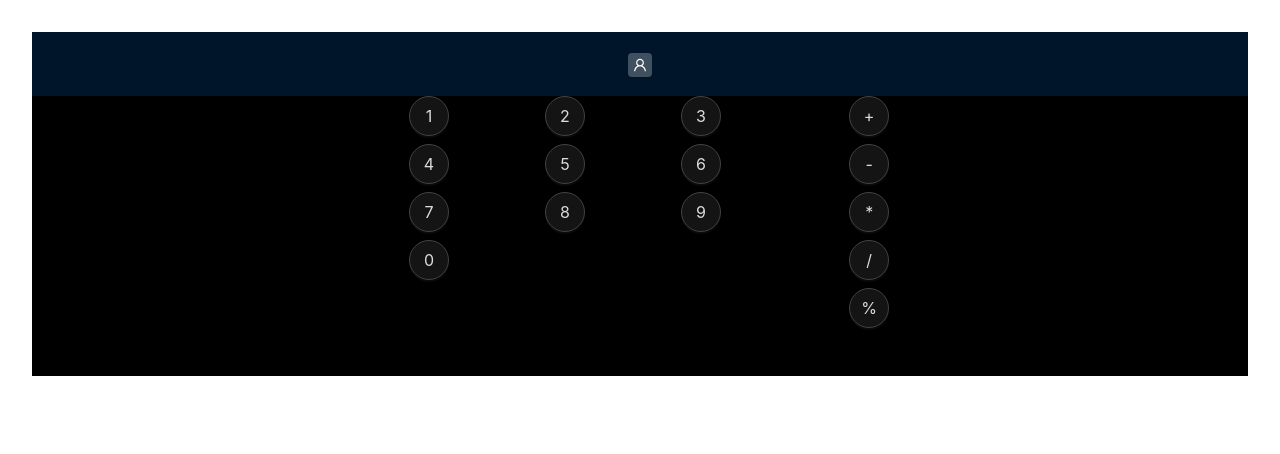
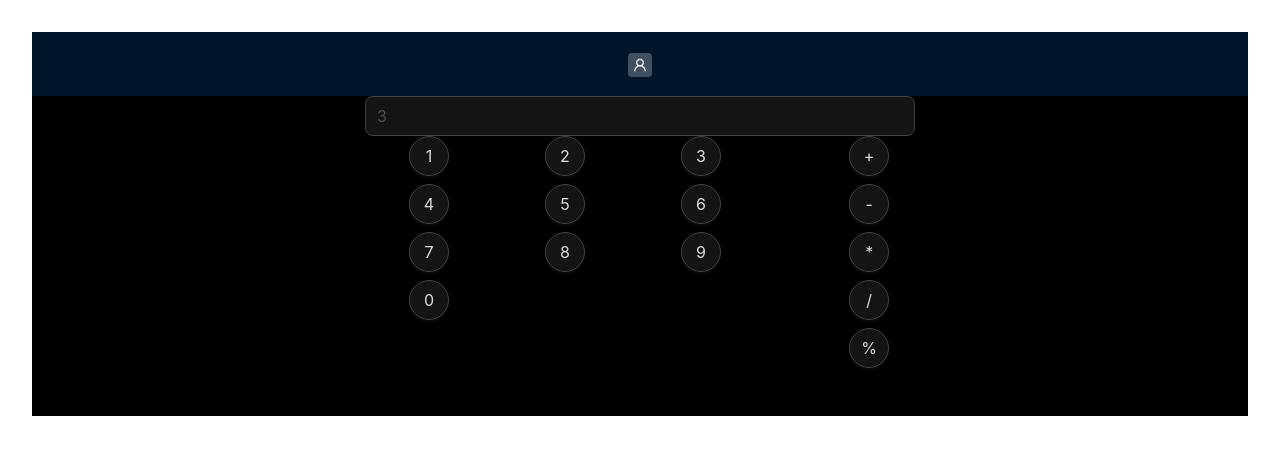
Before and after one commit to RunHurryYou/PopovTaskGitMiddleFrontedCourse, a React (Vite) app: page / in a window 1280 px wide. Shown: the top 454 px of the page. Built offline with nearby package versions, Linux system fonts and the light colour scheme.

Commit message:
feat(Calculator.tsx): add input field

```diff
--- a/src/components/Calculator/Calculator.tsx
+++ b/src/components/Calculator/Calculator.tsx
@@ -1,4 +1,4 @@
-import {Button, Col, Layout, Row} from 'antd';
+import {Button, Col, Input, Layout, Row} from 'antd';
 
 export const Calculator = () => {
   const numberActions: number[] = [1, 2, 3, 4, 5, 6, 7, 8, 9, 0];
@@ -11,6 +11,9 @@ export const Calculator = () => {
       margin: '0 auto',
     }}>
       <Layout.Content>
+        <Col span={24}>
+          <Input size={'large'} value={3} disabled />
+        </Col>
         <Row>
           <Col span={20}>
             <Row gutter={[8, 8]}>
```
